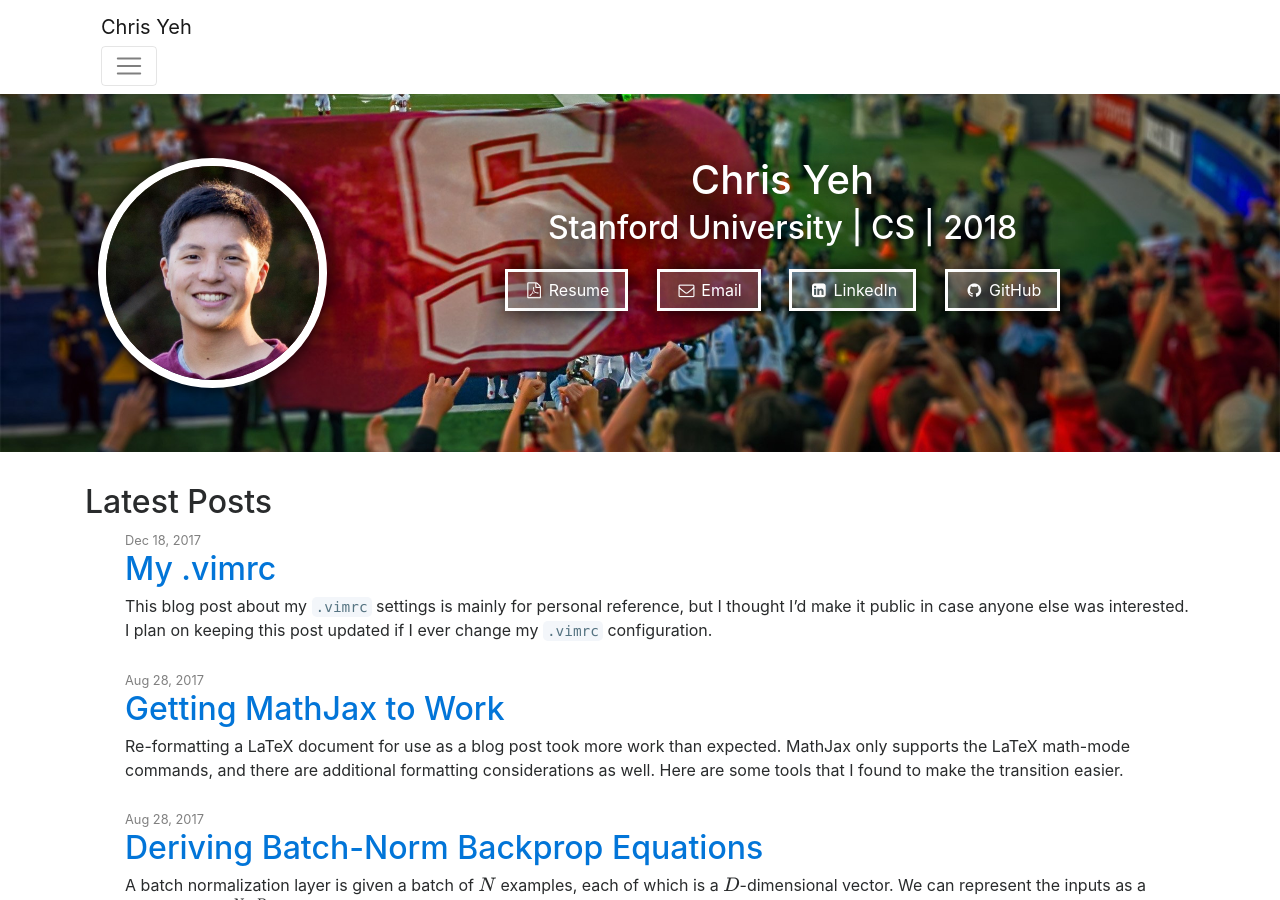
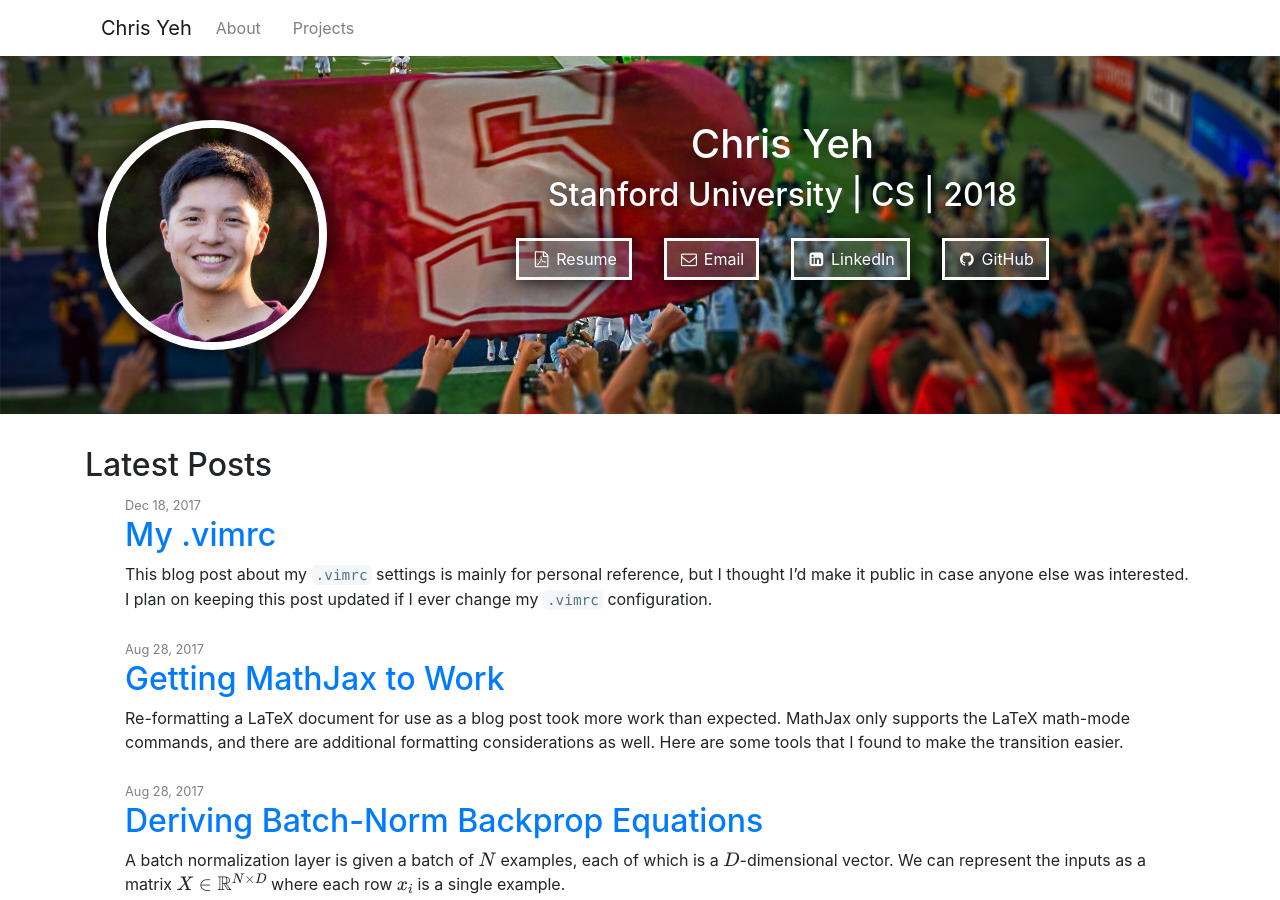
Before and after one commit to chrisyeh96/chrisyeh96.github.io, a Jekyll site: the page built from index.md, in a window 1280 px wide and 900 px high. Built offline with Jekyll 4.4.1, drawn with Linux system fonts in a browser that asks for light colours; nearby versions of some CDN libraries; formulas are drawn with MathJax 3.

Commit message:
Update to Bootstrap v4
Disable incremental build.

```diff
--- a/_config.yml
+++ b/_config.yml
@@ -5,7 +5,7 @@
 highlighter: rouge
 
 ##### BUILD SETTINGS #####
-incremental: true
+# incremental: true
 
 # strip all unncessary whitespace and comments
 # http://jch.penibelst.de/
--- a/_layouts/default.html
+++ b/_layouts/default.html
@@ -10,8 +10,8 @@
   <meta name="description" content="{{ page.description | default: site.description }}"/>
   <meta name="viewport" content="width=device-width, initial-scale=1">
 
-  <!-- Required CSS: Bootstrap v4.0.0-beta.3, custom CSS -->
-  <link rel="stylesheet" href="https://maxcdn.bootstrapcdn.com/bootstrap/4.0.0-beta.3/css/bootstrap.min.css" integrity="sha384-Zug+QiDoJOrZ5t4lssLdxGhVrurbmBWopoEl+M6BdEfwnCJZtKxi1KgxUyJq13dy" crossorigin="anonymous">
+  <!-- Required CSS: Bootstrap v4.0.0, custom CSS -->
+  <link rel="stylesheet" href="https://maxcdn.bootstrapcdn.com/bootstrap/4.0.0/css/bootstrap.min.css" integrity="sha384-Gn5384xqQ1aoWXA+058RXPxPg6fy4IWvTNh0E263XmFcJlSAwiGgFAW/dAiS6JXm" crossorigin="anonymous">
   <link rel="stylesheet" href="{{ site.baseurl }}/css/website.css">
   <!-- <link rel="stylesheet" href="{{ '/assets/css/style.css?v=' | append: site.github.build_revision | relative_url }}"> -->
 
@@ -48,7 +48,7 @@
 <script src="https://code.jquery.com/jquery-3.2.1.slim.min.js" integrity="sha384-KJ3o2DKtIkvYIK3UENzmM7KCkRr/rE9/Qpg6aAZGJwFDMVNA/GpGFF93hXpG5KkN" crossorigin="anonymous"></script>
 <!-- Popper.js: required for Bootstrap tooltips -->
 <script src="https://cdnjs.cloudflare.com/ajax/libs/popper.js/1.12.9/umd/popper.min.js" integrity="sha384-ApNbgh9B+Y1QKtv3Rn7W3mgPxhU9K/ScQsAP7hUibX39j7fakFPskvXusvfa0b4Q" crossorigin="anonymous"></script>
-<!-- Bootstrap JS: enclude all compiled plugins (below), or include individual files as needed -->
-<script src="https://maxcdn.bootstrapcdn.com/bootstrap/4.0.0-beta.3/js/bootstrap.min.js" integrity="sha384-a5N7Y/aK3qNeh15eJKGWxsqtnX/wWdSZSKp+81YjTmS15nvnvxKHuzaWwXHDli+4" crossorigin="anonymous"></script>
+<!-- Bootstrap JS -->
+<script src="https://maxcdn.bootstrapcdn.com/bootstrap/4.0.0/js/bootstrap.min.js" integrity="sha384-JZR6Spejh4U02d8jOt6vLEHfe/JQGiRRSQQxSfFWpi1MquVdAyjUar5+76PVCmYl" crossorigin="anonymous"></script>
 </body>
 </html>
```
Also changed, not shown: README.md.
